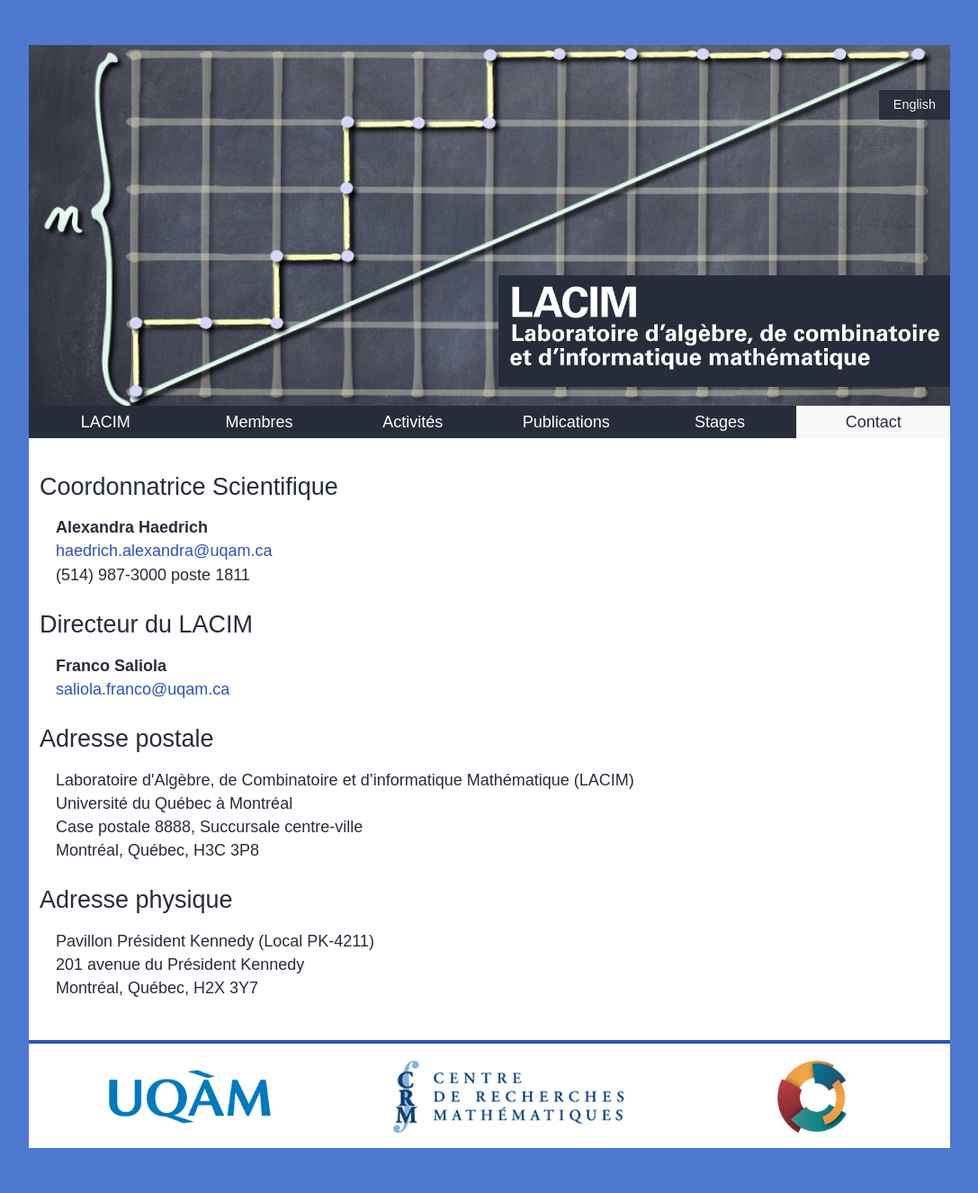
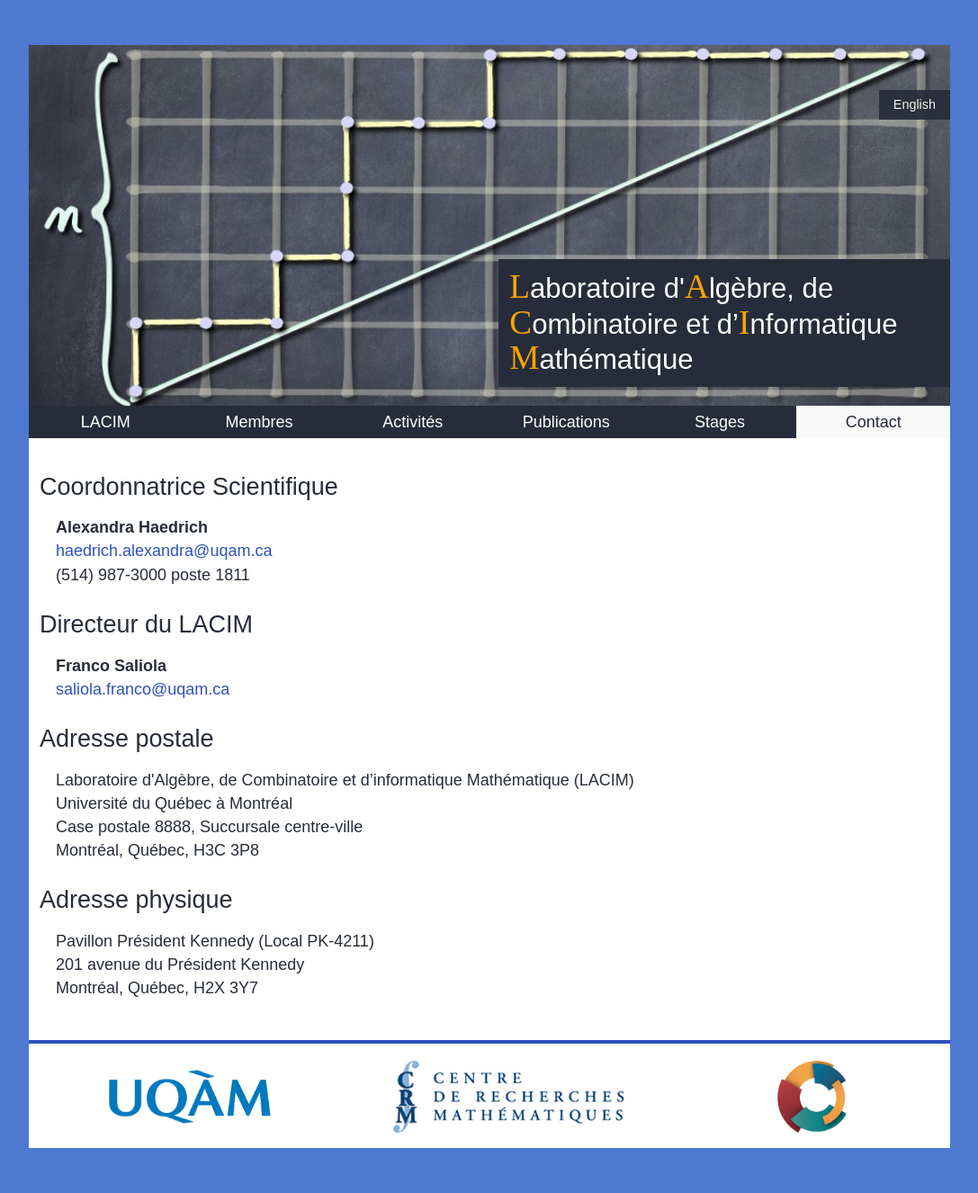
Before and after one commit to lacim-uqam/lacim-uqam.github.io, a Jekyll site: the page built from fr/contact.md, in a window 1280 px wide. Shown: the whole page at 90% size, without its empty margins (96-1183 px from the left). Built offline with Jekyll 4.4.1, drawn with Linux system fonts in a browser that asks for light colours.

Commit message:
switch banner logo to text; make sponsor images stack on small screens

```diff
--- a/_includes/banner.html
+++ b/_includes/banner.html
@@ -3,7 +3,12 @@
     <img class="banner-image" src="/images/dyck-path.jpeg" />
 
     <div class="text-section">
-        <img src="/images/LACIM_Norm_Blanc_Ext_cropped.png">
+        <h1 class="banner-title">
+            <p>Laboratoire</p> <span>d'<p>Algèbre</p></span>,
+            de <p>Combinatoire</p> et
+            <span>d’<p>Informatique</p></span> <p>Mathématique</p>
+        </h1>
+        <!-- <img src="/images/LACIM_Norm_Blanc_Ext_cropped.png"> -->
     </div>
 
     {% if page.other_language.path %}
--- a/_includes/footer.html
+++ b/_includes/footer.html
@@ -1,7 +1,7 @@
     </div><!--// .container -->
 
     <script src="https://ajax.googleapis.com/ajax/libs/webfont/1.5.18/webfont.js"></script>
-    <script>WebFont.load({ google: { families: ['Cardo:400,700,400italic', 'Montserrat:400,500,400italic', 'Open Sans:400,400italic'] } });</script>
+    <script>WebFont.load({ google: { families: ['Cardo:400,700,400italic', 'Montserrat:400,500,400italic', 'Open Sans:400,400italic', 'Architects Daughter:400'] } });</script>
     <script src="//maps.googleapis.com/maps/api/js?v=2" type="text/javascript"></script>
     <script type="text/javascript" src="/js/vendor.js"></script>
     <script type="text/javascript" src="/js/scripts.js"></script>
--- a/_sass/_banner.scss
+++ b/_sass/_banner.scss
@@ -17,12 +17,38 @@
         height: 80px;
     }
 
-    .title {
-        @include title-3;
+    .banner-title {
+        @include title-2;
         font-family: $heading_font;
         font-weight: 400;
         margin: 0;
+        padding: 0;
+
+        span {
+          display: inline-block;
+          font-weight: 400;
+          margin: 0px;
+          padding: 0px;
+        }
+
+        p {
+          display: inline-block;
+          font-weight: 400;
+          margin: 0px;
+          padding: 0px;
+          line-height: 1;
+        }
+
+        p::first-letter {
+          display: inline-block;
+          font-weight: 400;
+          font-size: 1.2em;
+          font-family: "Architects Daughter";
+          color: orange;
+        }
+
     }
+
 
     .language-link {
         background: $text_overlay_colour;
@@ -50,7 +76,7 @@
           width: 100%;
         }
 
-        .title {
+        .banner-title {
             @include title-2;
             margin: 0;
         }
--- a/_sass/_sponsors.scss
+++ b/_sass/_sponsors.scss
@@ -8,10 +8,16 @@
 }
 
 .sponsor {
-  display: table-cell;
-  vertical-align: middle;
+  display: grid;
   text-align: center;
-  width: 35%;
+  width: 100%;
+
+  @media #{$desktop} {
+    display: table-cell;
+    vertical-align: middle;
+    text-align: center;
+    width: 35%;
+  }
 }
 
 .sponsor-CRM {
```
